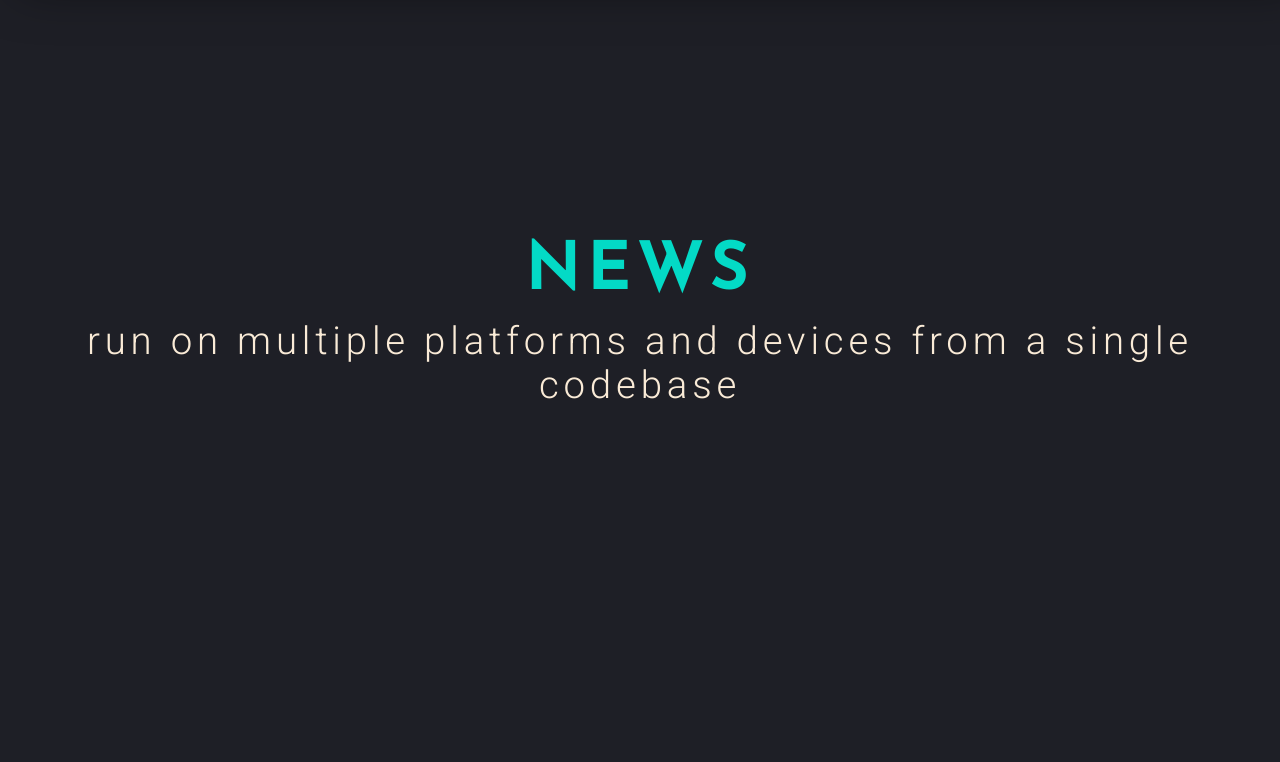
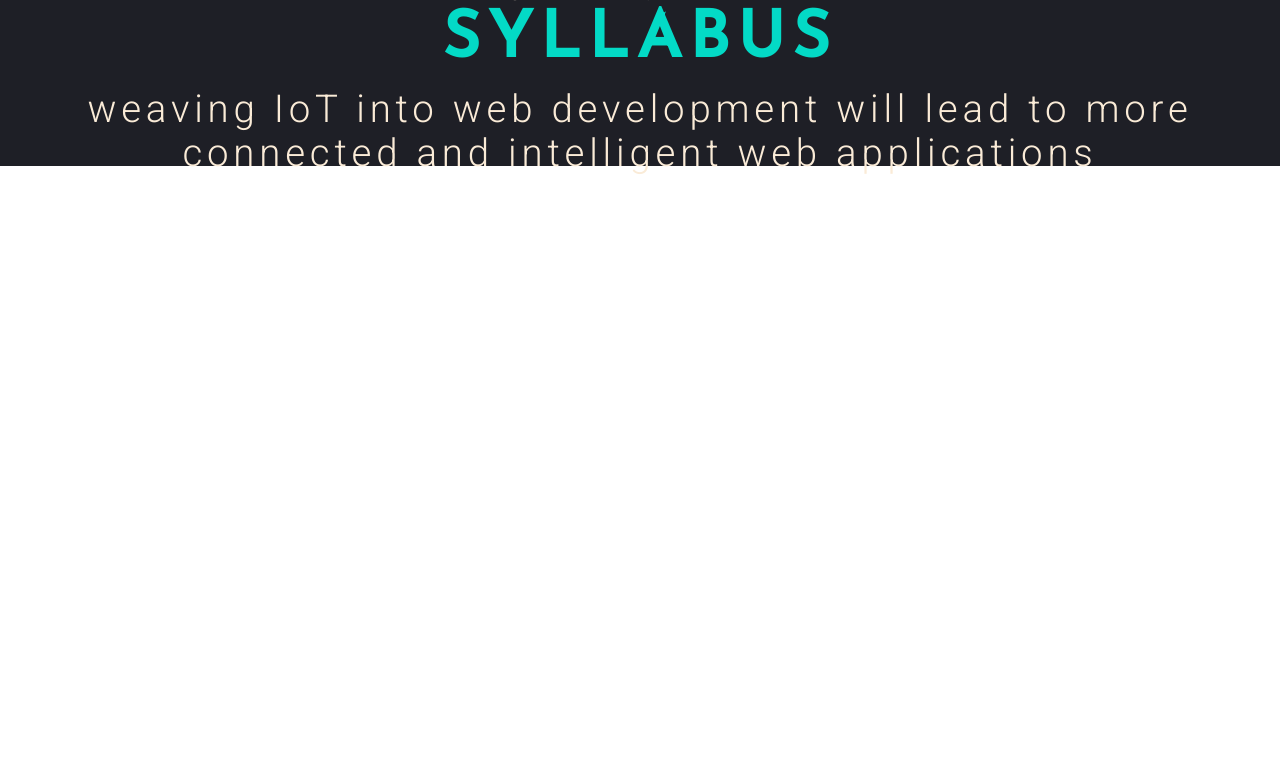
Before and after one commit to Aftabmalik18/NEXORA, a plain HTML site: page index.html in a window 1280 px wide. Shown: the part 746-1508 px from the top of the page. After the commit the page ends 921 px from the top, so only its background shows below. Drawn offline with nearby package versions, Linux system fonts and the light colour scheme; a script that the page names is missing.

Commit message:
Update style.css

```diff
--- a/style.css
+++ b/style.css
@@ -14,7 +14,7 @@ body {
   flex-direction: column;
   justify-content: center;
   align-items: center;
-  height: 89vh;
+  height: 19vh;
   position: relative;
   background-color: #1e1f26;
   text-align: center;
```
